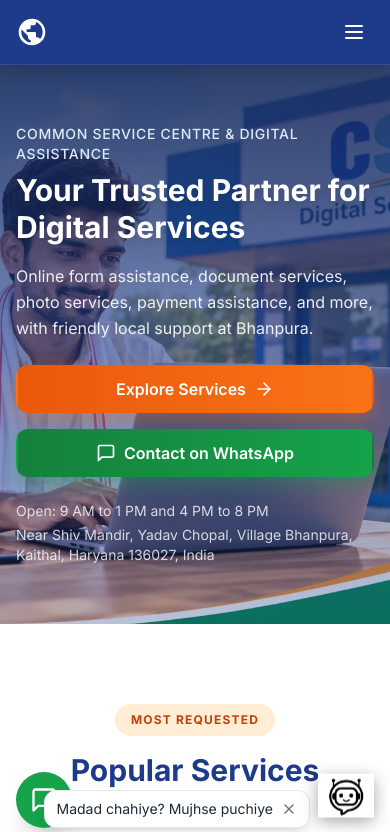
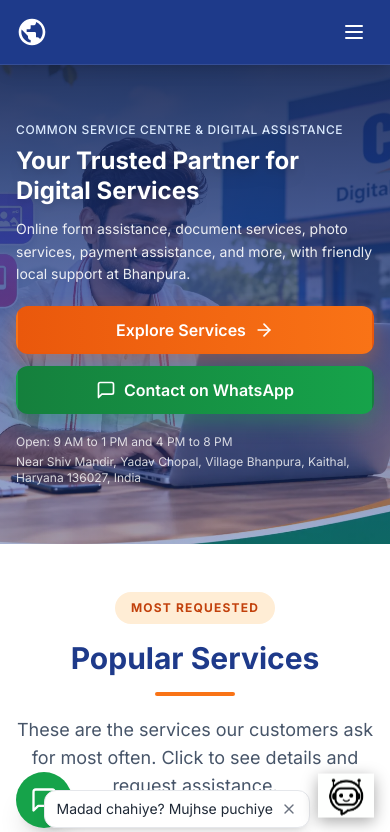
Before and after one commit to jyotiyadav812-yadav/bhanpura-csc-website, a React (Vite) app in the folder frontend/: page / in a window 390 px wide. Shown: the top 832 px of the page. Built offline with nearby package versions, Linux system fonts and the light colour scheme.

Commit message:
frontend: mobile-first responsive improvements

```diff
--- a/frontend/src/pages/Home.tsx
+++ b/frontend/src/pages/Home.tsx
@@ -231,24 +231,24 @@ export function Home() {
         <meta name="twitter:card" content="summary_large_image" />
       </Helmet>
 
-      <section id="home" className="relative min-h-[560px] md:min-h-[calc(100svh-80px)] flex items-center scroll-mt-24" aria-label="Bhanpura CSC Centre">
+      <section id="home" className="relative min-h-[480px] sm:min-h-[560px] md:min-h-[calc(100svh-80px)] flex items-center scroll-mt-24" aria-label="Bhanpura CSC Centre">
         <img
           src="/hero-banner.webp"
           alt="Bhanpura CSC Centre - digital services in village"
           loading="eager"
-          className="absolute inset-0 w-full h-full object-cover object-[60%_center] md:object-[75%_center]"
+          className="absolute inset-0 w-full h-full object-cover object-center"
         />
-        <div className="absolute inset-0 bg-gradient-to-b from-blue-950/85 via-blue-900/60 to-blue-900/30 md:bg-gradient-to-r md:from-blue-950/90 md:via-blue-900/60 md:to-transparent" aria-hidden="true" />
-        <div className="relative z-10 max-w-7xl mx-auto px-4 sm:px-6 lg:px-8 w-full">
+        <div className="absolute inset-0 bg-gradient-to-b from-blue-950/90 via-blue-900/70 to-blue-900/40 md:bg-gradient-to-r md:from-blue-950/90 md:via-blue-900/60 md:to-transparent" aria-hidden="true" />
+        <div className="relative z-10 max-w-7xl mx-auto px-4 sm:px-6 lg:px-8 w-full py-8 md:py-0">
           <div className="max-w-xl">
-            <p className="text-sm font-medium text-blue-100 uppercase tracking-wider mb-2">Common Service Centre & Digital Assistance</p>
-            <h1 className="text-3xl lg:text-4xl xl:text-5xl font-bold text-white leading-tight mb-4 drop-shadow-lg">
+            <p className="text-xs sm:text-sm font-medium text-blue-100 uppercase tracking-wider mb-2">Common Service Centre & Digital Assistance</p>
+            <h1 className="text-2xl sm:text-3xl lg:text-4xl xl:text-5xl font-bold text-white leading-tight mb-3 sm:mb-4 drop-shadow-lg">
               Your Trusted Partner for Digital Services
             </h1>
-            <p className="text-base lg:text-lg text-white/90 leading-relaxed mb-6">
+            <p className="text-sm sm:text-base lg:text-lg text-white/90 leading-relaxed mb-5">
               Online form assistance, document services, photo services, payment assistance, and more, with friendly local support at Bhanpura.
             </p>
-            <div className="flex flex-col sm:flex-row gap-4 mb-6">
+            <div className="flex flex-col sm:flex-row gap-3 mb-5">
               <Link
                 to="/services"
                 className="btn btn-accent btn-block sm:w-auto"
@@ -266,7 +266,7 @@ export function Home() {
                 Contact on WhatsApp
               </a>
             </div>
-            <div className="space-y-1 text-sm text-white/80">
+            <div className="space-y-1 text-xs sm:text-sm text-white/80">
               <p>Open: {businessConfig.workingHours.display}</p>
               <p>{businessConfig.location.formatted}</p>
             </div>
@@ -274,7 +274,7 @@ export function Home() {
         </div>
       </section>
 
-      <section className="py-20 md:py-24 bg-white" aria-labelledby="popular-services-title">
+      <section className="py-12 md:py-20 lg:py-24 bg-white" aria-labelledby="popular-services-title">
         <div className="max-w-7xl mx-auto px-4 sm:px-6 lg:px-8">
           <SectionHeading
             id="popular-services-title"
@@ -283,7 +283,7 @@ export function Home() {
             description="These are the services our customers ask for most often. Click to see details and request assistance."
           />
           <ServiceGrid services={popularServices} />
-          <div className="text-center mt-10">
+          <div className="text-center mt-8">
             <Link
               to="/services"
               className="inline-flex items-center gap-2 px-6 py-3 bg-primary-600 text-white font-medium rounded-lg hover:bg-primary-700 transition-colors focus:outline-none focus:ring-2 focus:ring-primary-500 focus:ring-offset-2"
@@ -295,9 +295,9 @@ export function Home() {
         </div>
       </section>
 
-      <section id="services" className="relative overflow-hidden py-20 md:py-24 bg-gradient-to-b from-blue-50 via-white to-orange-50/40 scroll-mt-24" aria-labelledby="all-categories-title">
-        <div className="absolute -top-24 -left-24 w-80 h-80 bg-blue-200/30 rounded-full blur-3xl pointer-events-none -z-10" aria-hidden="true" />
-        <div className="absolute -bottom-24 -right-24 w-80 h-80 bg-orange-200/30 rounded-full blur-3xl pointer-events-none -z-10" aria-hidden="true" />
+      <section id="services" className="relative overflow-hidden py-12 md:py-20 lg:py-24 bg-gradient-to-b from-blue-50 via-white to-orange-50/40 scroll-mt-24" aria-labelledby="all-categories-title">
+        <div className="absolute -top-16 -left-16 w-64 h-64 bg-blue-200/30 rounded-full blur-3xl pointer-events-none -z-10" aria-hidden="true" />
+        <div className="absolute -bottom-16 -right-16 w-64 h-64 bg-orange-200/30 rounded-full blur-3xl pointer-events-none -z-10" aria-hidden="true" />
         <div className="max-w-7xl mx-auto px-4 sm:px-6 lg:px-8">
           <SectionHeading
             id="all-categories-title"
@@ -305,29 +305,29 @@ export function Home() {
             subtitle="WHAT WE OFFER"
             description="Browse our complete range of digital assistance services organised by category."
           />
-          <div className="space-y-16">
+          <div className="space-y-10">
             {categoryConfigs.map((config) => {
               const services = getServicesByCategory(config.id as import('../data/services').ServiceCategory);
               return <CategorySection key={config.id} config={config} services={services} />;
             })}
           </div>
 
-          <div className="mt-16 rounded-3xl bg-gradient-to-r from-blue-900 via-blue-800 to-blue-700 text-white p-8 md:p-12 text-center shadow-xl">
-            <h3 className="text-2xl md:text-3xl font-bold">Apni service list mein nahi mili? Hamse puchiye.</h3>
-            <p className="text-white/80 mt-3">Hum aapki zaroorat ke hisaab se guide karenge.</p>
-            <div className="mt-6 flex flex-col sm:flex-row gap-4 justify-center">
+          <div className="mt-12 rounded-3xl bg-gradient-to-r from-blue-900 via-blue-800 to-blue-700 text-white p-6 md:p-10 text-center shadow-xl">
+            <h3 className="text-xl md:text-2xl lg:text-3xl font-bold">Apni service list mein nahi mili? Hamse puchiye.</h3>
+            <p className="text-white/80 mt-2">Hum aapki zaroorat ke hisaab se guide karenge.</p>
+            <div className="mt-5 flex flex-col sm:flex-row gap-3 justify-center">
               <a
                 href="https://wa.me/919541611393"
                 target="_blank"
                 rel="noopener noreferrer"
-                className="inline-flex items-center justify-center gap-2 w-full sm:w-auto px-6 py-3 bg-green-600 text-white font-semibold rounded-xl hover:-translate-y-1 transition-transform"
+                className="inline-flex items-center justify-center gap-2 w-full sm:w-auto px-5 py-3 bg-green-600 text-white font-semibold rounded-xl hover:-translate-y-1 transition-transform"
               >
                 <FaWhatsapp className="w-5 h-5" aria-hidden="true" />
                 Contact on WhatsApp
               </a>
               <a
                 href="tel:+919541611393"
-                className="inline-flex items-center justify-center gap-2 w-full sm:w-auto px-6 py-3 bg-white text-blue-900 font-semibold rounded-xl hover:-translate-y-1 transition-transform"
+                className="inline-flex items-center justify-center gap-2 w-full sm:w-auto px-5 py-3 bg-white text-blue-900 font-semibold rounded-xl hover:-translate-y-1 transition-transform"
               >
                 Call Us
               </a>
@@ -336,7 +336,7 @@ export function Home() {
         </div>
       </section>
 
-      <section className="py-20 md:py-24 bg-white" aria-labelledby="how-it-works-title">
+      <section className="py-12 md:py-20 lg:py-24 bg-white" aria-labelledby="how-it-works-title">
         <div className="max-w-7xl mx-auto px-4 sm:px-6 lg:px-8">
           <SectionHeading
             id="how-it-works-title"
@@ -344,7 +344,7 @@ export function Home() {
             subtitle="Simple Process"
             description="Getting digital assistance at Bhanpura CSC is straightforward. Here's what to expect."
           />
-          <div className="relative grid grid-cols-1 md:grid-cols-2 lg:grid-cols-4 gap-8">
+          <div className="relative grid grid-cols-1 md:grid-cols-2 lg:grid-cols-4 gap-6">
             <div className="hidden lg:block absolute left-0 right-0 top-8 h-0.5 bg-gradient-to-r from-blue-500 via-green-500 to-purple-500" aria-hidden="true" />
             {howItWorksSteps.map((step, index) => {
               const theme = ['theme-blue','theme-green','theme-orange','theme-purple'][index % 4];
@@ -354,13 +354,13 @@ export function Home() {
                   <div className="hl-icon">
                     <step.icon className="w-7 h-7" aria-hidden="true" />
                   </div>
-                  <h3 className="text-xl">{step.title}</h3>
-                  <p>{step.description}</p>
+                  <h3 className="text-lg md:text-xl">{step.title}</h3>
+                  <p className="text-sm">{step.description}</p>
                 </article>
               );
             })}
           </div>
-          <div className="text-center mt-12">
+          <div className="text-center mt-10">
             <Link
               to="/how-it-works"
               className="inline-flex items-center gap-2 px-6 py-3 border-2 border-primary-600 text-primary-600 font-medium rounded-lg hover:bg-primary-50 transition-colors focus:outline-none focus:ring-2 focus:ring-primary-500 focus:ring-offset-2"
```
